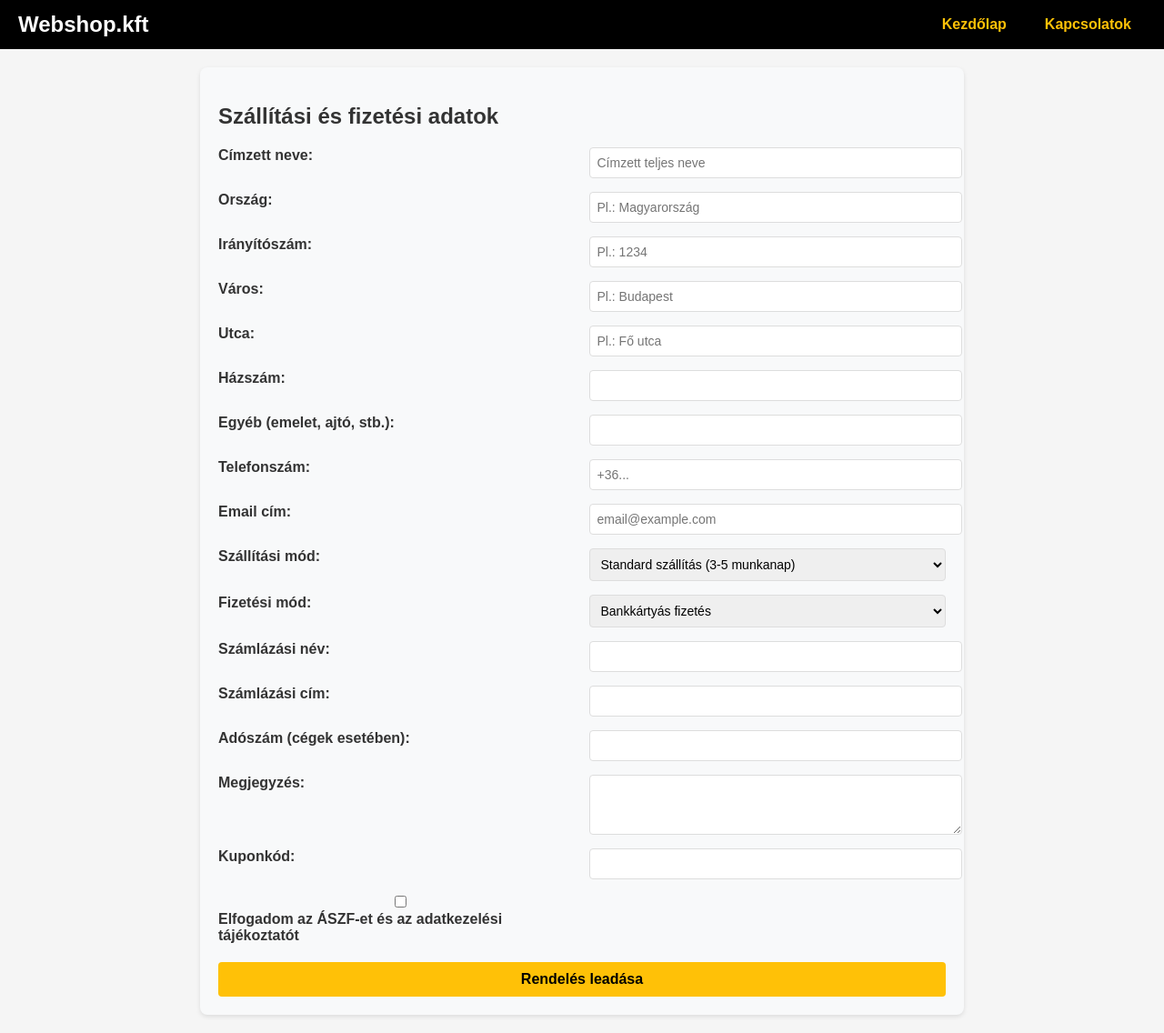
After one commit to HURKAPARIZSI/projektmunka, a PHP site: page /penztar.html in a window 1280 px wide. The commit adds this page. Shown: the whole page at 91% size. Run offline with PHP 8.4, Linux system fonts and the light colour scheme.

Commit message:
faszocska

```diff
--- a/Frontend/cart.html
+++ b/Frontend/cart.html
@@ -35,7 +35,7 @@
                 </tr>
             </tbody>
         </table>
-        <button>Pénztár</button>
+        <a id="penztargomb" href="penztar.html" >Pénztár</a>
     </main>
     <script src="script.js"></script>
 </body>
--- /dev/null
+++ b/Frontend/penztar.html
@@ -0,0 +1,86 @@
+<!DOCTYPE html>
+<html lang="hu">
+<head>
+    <meta charset="UTF-8">
+    <meta name="viewport" content="width=device-width, initial-scale=1.0">
+    <title>Kezdőlap</title>
+    <link rel="stylesheet" href="style.css">
+</head>
+<body>
+    <header>
+        <h1>Webshop.kft</h1>
+        <nav>
+            <a class="item-1" href="index.html">Kezdőlap</a>
+            <a class="item-2" href="contact.html">Kapcsolatok</a>
+        </nav>
+    </header>
+    <main>
+        <h2>Szállítási és fizetési adatok</h2>
+        <form>
+            <label for="name">Címzett neve:</label>
+            <input id="name" type="text" placeholder="Címzett teljes neve">
+
+            <label for="country">Ország:</label>
+            <input id="country" type="text" placeholder="Pl.: Magyarország">
+
+            <label for="zip">Irányítószám:</label>
+            <input id="zip" type="text" placeholder="Pl.: 1234">
+
+            <label for="city">Város:</label>
+            <input id="city" type="text" placeholder="Pl.: Budapest">
+
+            <label for="street">Utca:</label>
+            <input id="street" type="text" placeholder="Pl.: Fő utca">
+
+            <label for="house-number">Házszám:</label>
+            <input id="house-number" type="text">
+
+            <label for="other">Egyéb (emelet, ajtó, stb.):</label>
+            <input id="other" type="text">
+
+            <label for="phone">Telefonszám:</label>
+            <input id="phone" type="tel" placeholder="+36...">
+
+            <label for="email">Email cím:</label>
+            <input id="email" type="email" placeholder="email@example.com">
+
+            <label for="delivery-method">Szállítási mód:</label>
+            <select id="delivery-method">
+                <option value="standard">Standard szállítás (3-5 munkanap)</option>
+                <option value="express">Expressz szállítás (1-2 munkanap)</option>
+                <option value="pickup">Személyes átvétel</option>
+            </select>
+
+            <label for="payment-method">Fizetési mód:</label>
+            <select id="payment-method">
+                <option value="card">Bankkártyás fizetés</option>
+                <option value="paypal">Online fizetés (PayPal, Google Pay)</option>
+                <option value="cod">Utánvétel</option>
+            </select>
+
+            <label for="billing-name">Számlázási név:</label>
+            <input id="billing-name" type="text">
+
+            <label for="billing-address">Számlázási cím:</label>
+            <input id="billing-address" type="text">
+
+            <label for="tax-id">Adószám (cégek esetében):</label>
+            <input id="tax-id" type="text">
+
+            <label for="note">Megjegyzés:</label>
+            <textarea id="note" rows="3"></textarea>
+
+            <label for="coupon">Kuponkód:</label>
+            <input id="coupon" type="text">
+
+            <label>
+                <input type="checkbox"> Elfogadom az ÁSZF-et és az adatkezelési tájékoztatót
+            </label>
+
+            <button type="submit">Rendelés leadása</button>
+        </form>
+    </main>
+
+    <script src="script.js"></script>
+</body>
+</html>
--- a/Frontend/script.js
+++ b/Frontend/script.js
@@ -44,3 +44,8 @@ function removeFromCart(index) {
 if (document.querySelector("table")) {
     window.onload = loadCart;
 }
+
+function calculateTotal() {
+    const total = cart.reduce((sum, item) => sum + item.price, 0);
+    document.getElementById("total").innerText = `Teljes összeg: ${total} Ft`;
+}
--- a/Frontend/style.css
+++ b/Frontend/style.css
@@ -1,4 +1,3 @@
-
 body {
     font-family: Arial, sans-serif;
     margin: 0;
@@ -7,34 +6,37 @@ body {
     color: #333;
 }
 
-.icon img{
+.icon img {
     width: 30px;
     padding: 10px;
 }
-.iconok{
+
+.iconok {
     text-align: right;
     float: right;
-
 }
 
-
-
-
+/* HEADER STÍLUSOK */
 header {
     background-color: #000;
     color: #fff;
     padding: 10px 20px;
-
+    display: flex;
+    justify-content: space-between;
+    align-items: center;
 }
 
+header h1 {
+    margin: 0;
+    font-size: 24px;
+}
+
+/* NAVIGÁCIÓ STÍLUSOK */
 nav {
     display: flex;
-    grid-template-rows: repeat(8,50px);
-    grid-column: auto;
-
+    align-items: center;
+    gap: 10px;
 }
-
-
 
 nav a {
     color: #ffc107;
@@ -50,24 +52,22 @@ nav a:hover {
     color: #000;
 }
 
-
+/* TERMÉKEK RÁCSOS ELRENDEZÉSE */
 .products {
     display: grid;
-    grid-template-columns: auto auto auto;
+    grid-template-columns: repeat(auto-fit, minmax(200px, 1fr));
     gap: 20px;
-    margin-top: 20px;
-
-
+    margin: 20px;
+    padding: 0 20px;
 }
 
 .product {
     background-color: #f8f9fa;
     border: 1px solid #ddd;
     border-radius: 8px;
-    padding: 10px;
+    padding: 15px;
     text-align: center;
     box-shadow: 0 2px 5px rgba(0, 0, 0, 0.1);
-
 }
 
 .product img {
@@ -98,7 +98,7 @@ nav a:hover {
     background-color: #e0a800;
 }
 
-
+/* MODÁL ABLAKOK STÍLUSAI */
 .modal {
     display: none;
     position: fixed;
@@ -112,7 +112,6 @@ nav a:hover {
     justify-content: center;
     align-items: center;
 }
-
 
 .modal-content {
     display: flex;
@@ -137,7 +136,6 @@ nav a:hover {
     transform: scale(1.1);
 }
 
-
 .close {
     position: absolute;
     top: 10px;
@@ -152,3 +150,60 @@ nav a:hover {
 .close:hover {
     color: #ffc107;
 }
+
+main {
+    max-width: 800px;
+    margin: 20px auto;
+    padding: 20px;
+    background-color: #f8f9fa;
+    border-radius: 8px;
+    box-shadow: 0 2px 5px rgba(0, 0, 0, 0.1);
+}
+
+form {
+    display: grid;
+    grid-template-columns: 1fr 1fr;
+    gap: 15px;
+}
+
+/* Címkék és mezők */
+label {
+    font-weight: bold;
+    margin-bottom: 5px;
+}
+
+input, select, textarea {
+    width: 100%;
+    padding: 8px;
+    border: 1px solid #ddd;
+    border-radius: 4px;
+    font-size: 14px;
+}
+
+/* Gombok */
+button {
+    grid-column: span 2;
+    padding: 10px;
+    background-color: #ffc107;
+    border: none;
+    border-radius: 4px;
+    font-size: 16px;
+    font-weight: bold;
+    cursor: pointer;
+    transition: background-color 0.3s ease;
+}
+
+button:hover {
+    background-color: #e0a800;
+}
+
+/* Reszponzív elrendezés */
+@media (max-width: 600px) {
+    form {
+        grid-template-columns: 1fr;
+    }
+
+    button {
+        width: 100%;
+    }
+}
```
Also changed, not shown: Frontend/styles.css (+10 -0 lines).
